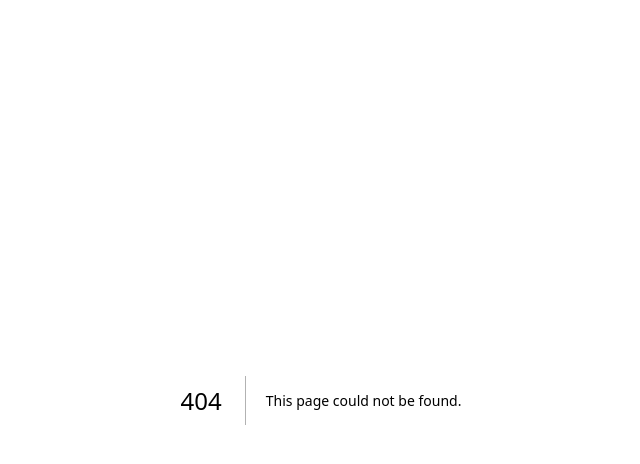
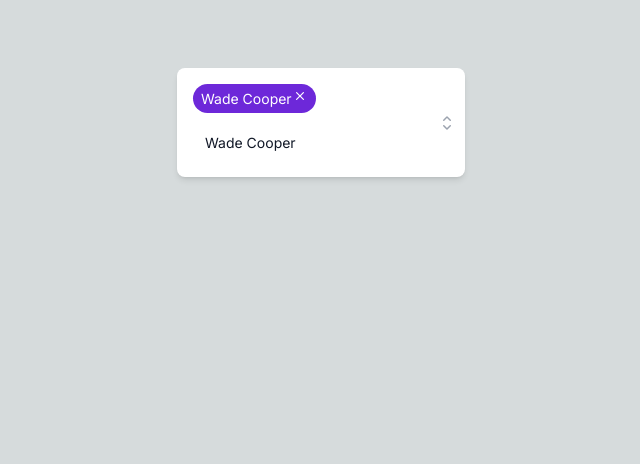
Before and after one commit to jonhogendorp/React-Test-Projects, a Next.js app: page /combobox-filterbox-expansion in a window 1280 px wide. Before the commit this address had no page. Shown: the top 464 px of the page, without its empty margins (319-959 px from the left). Built offline with nearby package versions, Linux system fonts and the light colour scheme.

Commit message:
Drop down expansion

```diff
--- /dev/null
+++ b/app/combobox-filterbox-expansion/ComboBoxFilters.tsx
@@ -0,0 +1,114 @@
+'use client';
+
+import { Fragment, useState } from 'react'
+import { Combobox, Transition } from '@headlessui/react'
+import { CheckIcon, ChevronUpDownIcon, XCircleIcon, XMarkIcon } from '@heroicons/react/20/solid'
+
+const people = [
+  { id: 1, name: 'Wade Cooper' },
+  { id: 2, name: 'Arlene Mccoy' },
+  { id: 3, name: 'Devon Webb' },
+  { id: 4, name: 'Tom Cook' },
+  { id: 5, name: 'Tanya Fox' },
+  { id: 6, name: 'Hellen Schmidt' },
+]
+
+interface Person {
+        id: number
+        name: string
+}
+
+
+export default function ComboBoxFilters( { name}:Person) {
+  const [selected, setSelected] = useState(people[0])
+  const [query, setQuery] = useState('')
+
+  const filteredPeople =
+    query === ''
+      ? people
+      : people.filter((person) =>
+          person.name
+            .toLowerCase()
+            .replace(/\s+/g, '')
+            .includes(query.toLowerCase().replace(/\s+/g, ''))
+        )
+
+  return (
+    <div className="fixed top-16 w-72">
+      <Combobox value={selected} onChange={setSelected}>
+        <div className="relative mt-1">
+        <div className="relative w-full p-4 cursor-default overflow-hidden rounded-lg bg-white text-left shadow-md focus:outline-none focus-visible:ring-2 focus-visible:ring-white/75 focus-visible:ring-offset-2 focus-visible:ring-offset-teal-300 sm:text-sm">
+        {selected && (
+                <div className="flex items-center space-x-2">
+                        <Combobox.Label className="text-sm leading-5 text-white py-1 px-2 rounded-full bg-violet-700">
+                                {selected.name}
+                        <button className='h-4 w-4' onClick={() => setSelected({ id: 0, name: '' })}><XMarkIcon/></button>
+                        </Combobox.Label>
+                </div>
+        )}
+
+                <Combobox.Input
+                        className="w-full border-none mt-3 py-2 pl-3 pr-10 text-sm leading-5 text-gray-900 focus:ring-0"
+                        displayValue={(person: Person) => person.name}
+                        onChange={(event) => setQuery(event.target.value)}
+                />
+                <Combobox.Button className="absolute inset-y-0 right-0 flex items-center pr-2">
+                        <ChevronUpDownIcon
+                                className="h-5 w-5 text-gray-400"
+                                aria-hidden="true"
+                        />
+                </Combobox.Button>
+        </div>
+          <Transition
+            as={Fragment}
+            leave="transition ease-in duration-100"
+            leaveFrom="opacity-100"
+            leaveTo="opacity-0"
+            afterLeave={() => setQuery('')}
+          >
+            <Combobox.Options className="absolute mt-1 max-h-60 w-full overflow-auto rounded-md bg-white py-1 text-base shadow-lg ring-1 ring-black/5 focus:outline-none sm:text-sm">
+              {filteredPeople.length === 0 && query !== '' ? (
+                <div className="relative cursor-default select-none px-4 py-2 text-gray-700">
+                  Nothing found.
+                </div>
+              ) : (
+                filteredPeople.map((person) => (
+                  <Combobox.Option
+                    key={person.id}
+                    className={({ active }) =>
+                      `relative cursor-default select-none py-2 pl-10 pr-4 ${
+                        active ? 'bg-teal-600 text-white' : 'text-gray-900'
+                      }`
+                    }
+                    value={person}
+                  >
+                    {({ selected, active }) => (
+                      <>
+                        <span
+                          className={`block truncate ${
+                            selected ? 'font-medium' : 'font-normal'
+                          }`}
+                        >
+                          {person.name}
+                        </span>
+                        {selected ? (
+                          <span
+                            className={`absolute inset-y-0 left-0 flex items-center pl-3 ${
+                              active ? 'text-white' : 'text-teal-600'
+                            }`}
+                          >
+                            <CheckIcon className="h-5 w-5" aria-hidden="true" />
+                          </span>
+                        ) : null}
+                      </>
+                    )}
+                  </Combobox.Option>
+                ))
+              )}
+            </Combobox.Options>
+          </Transition>
+        </div>
+      </Combobox>
+    </div>
+  )
+}
--- /dev/null
+++ b/app/combobox-filterbox-expansion/page.tsx
@@ -0,0 +1,10 @@
+import React from 'react'
+import ComboBoxFilters from './ComboBoxFilters';
+
+export default function FilterBox(){
+  return (
+    <div className='flex justify-center items-center vh-80 w-full'>
+        <ComboBoxFilters id={0} name={''} />
+    </div>
+  )
+}
--- a/package.json
+++ b/package.json
@@ -11,7 +11,7 @@
   },
   "dependencies": {
     "@headlessui/react": "^1.7.18",
-    "@heroicons/react": "^2.1.1",
+    "@heroicons/react": "^2.1.3",
     "heroicons": "^2.1.1",
     "next": "14.1.3",
     "react": "^18",
```
Also changed, not shown: 1 other file (tests, documents, lock files or other folders).
